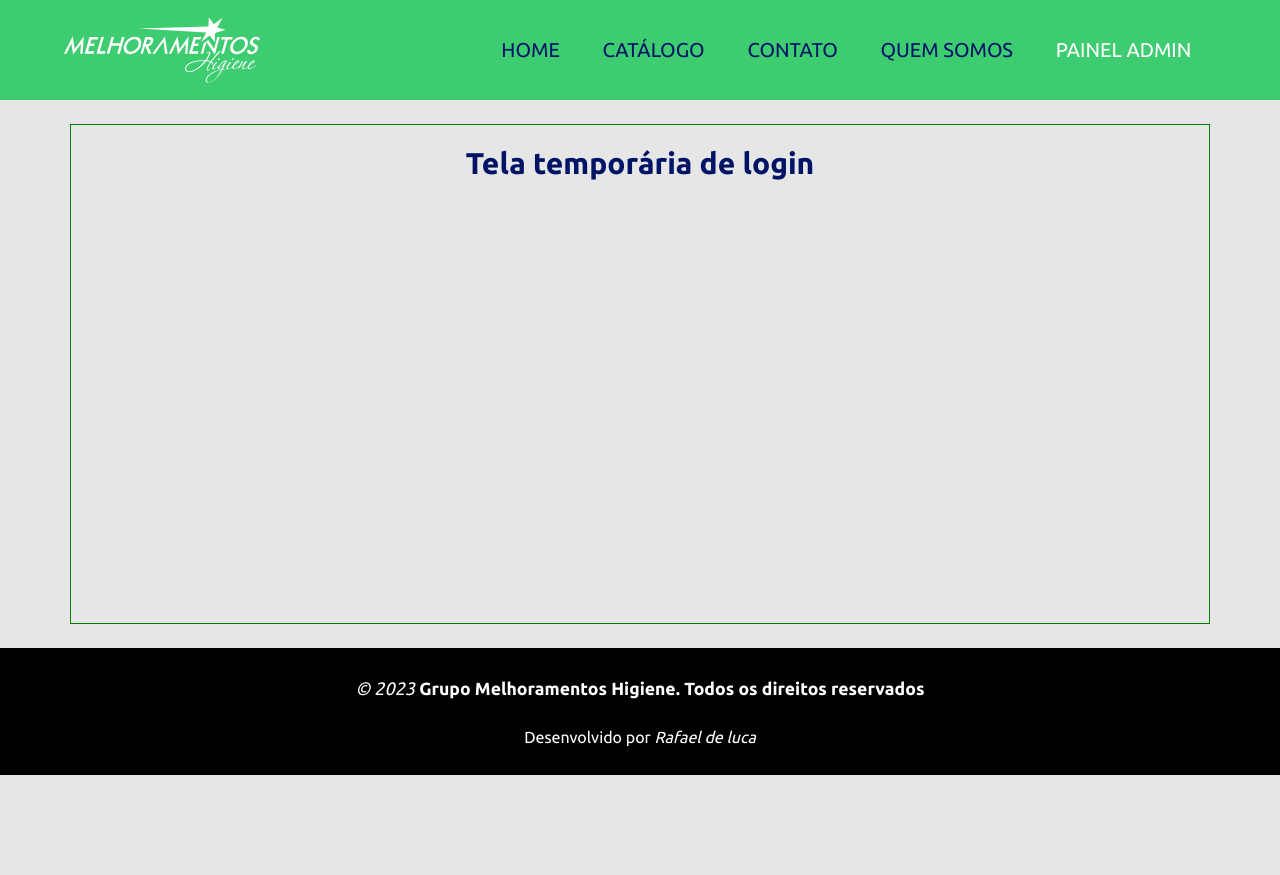
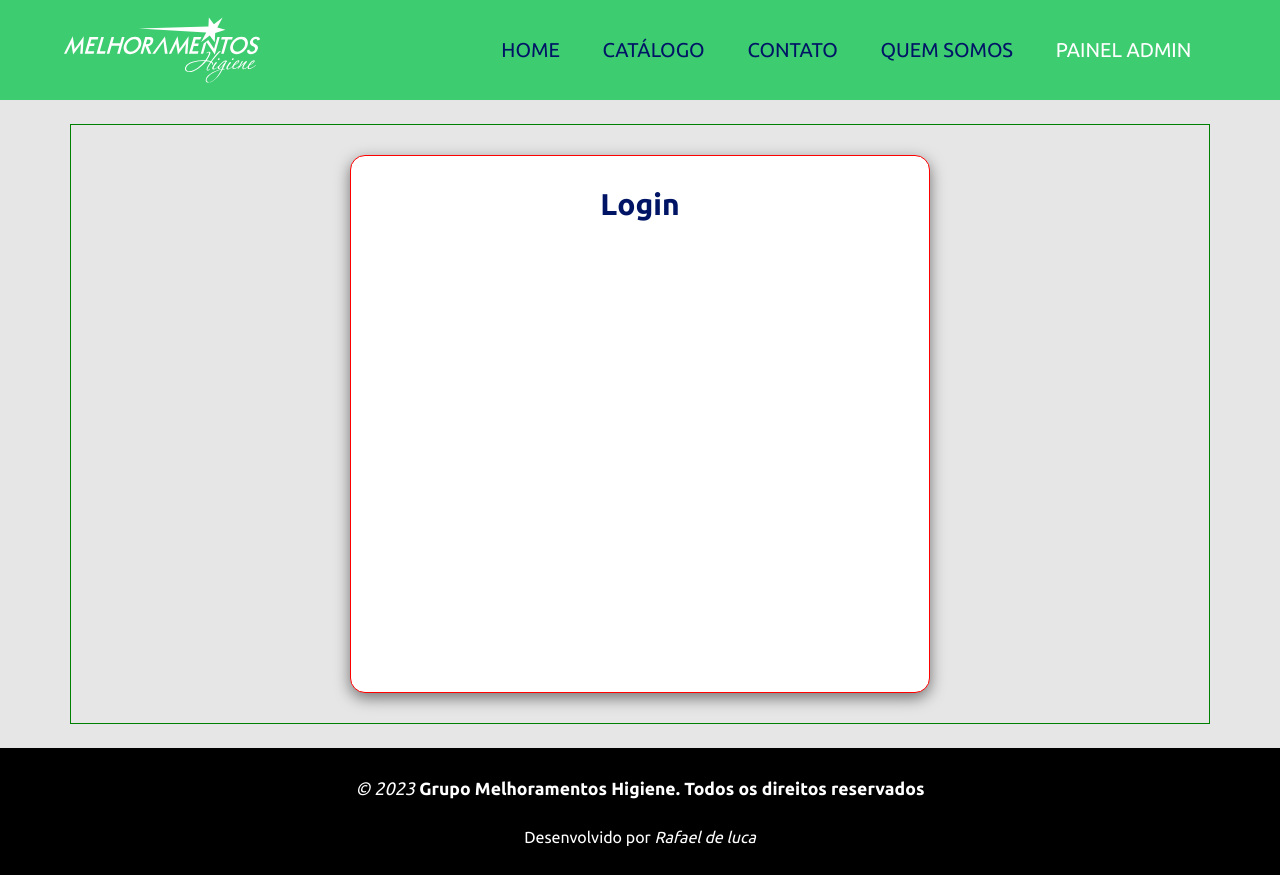
Before and after one commit to rafaelgauderio/typescript-react-elite-products-frontend, a React (Create React App) app: page /admin/autenticar/login in a window 1280 px wide. Before the commit the page ends 800 px from the top, so only its background shows below. Built offline with nearby package versions, Linux system fonts and the light colour scheme; no server answers.

Commit message:
css da tela de autenticacao

```diff
--- a/src/paginas/Admin/MenuAdmin/Autenticar/index.tsx
+++ b/src/paginas/Admin/MenuAdmin/Autenticar/index.tsx
@@ -8,7 +8,7 @@ function Autenticacao() {
             <Switch>
                 <Route path="/admin/autenticar/login" exact>
                     <div className="autenticacao-container-login">
-                        <h1>Tela temporária de login</h1>
+                        <h1>Login</h1>
                     </div>
                 </Route>
                 <Route path="/admin/autenticar/recuperar">
--- a/src/paginas/Admin/MenuAdmin/Autenticar/styles.css
+++ b/src/paginas/Admin/MenuAdmin/Autenticar/styles.css
@@ -1,5 +1,8 @@
 .autenticacao-container {
+  display: flex;
+  justify-content: center;
   border: 1px solid green;
+  padding: 20px;
 }
 
 .autenticacao-container h1 {
@@ -9,3 +12,31 @@
   padding-top: 20px;
   border: 0;
 }
+
+.autenticacao-container-login {
+  border: 1px solid red;
+  display: flex;
+  justify-content: center;
+  box-shadow: 0px 5px 15px rgba(0, 0, 0, 0.5);
+  background-color: var(--white-color);
+  border-radius: 15px;
+  padding: 10px 10px;
+  margin: 10px;
+  width: 100%;
+}
+
+@media (min-width: 576px) {
+  .autenticacao-container {
+    min-height: 600px;
+  }
+
+  .autenticacao-container-login {
+    width: 500px;
+  }
+}
+
+@media (min-width: 768px) {
+  .autenticacao-container-login {
+    width: 580px;
+  }
+}
```
Lines whose indentation alone changed are shown as unchanged.
